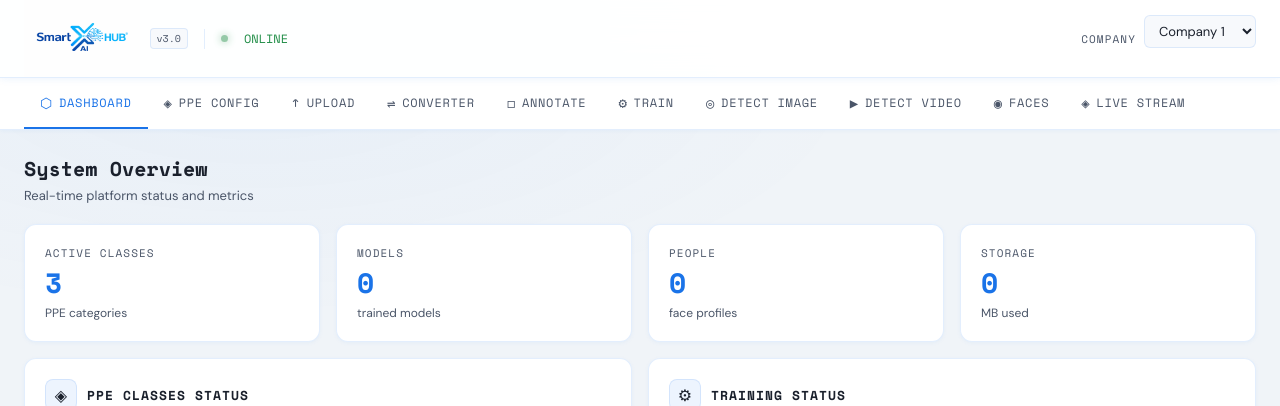
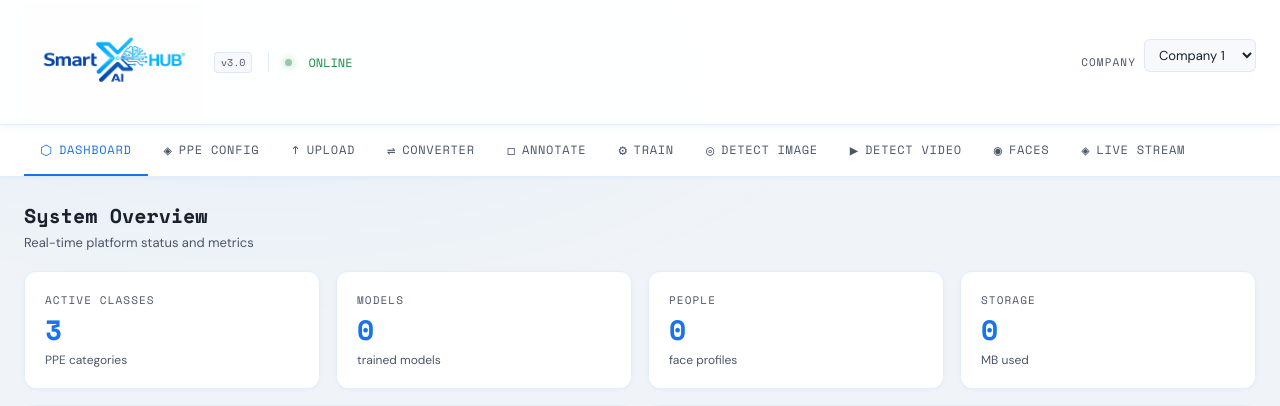
Before and after one commit to Jdsdofp/ai-hub, a FastAPI app: page / in a window 1280 px wide. Shown: the top 406 px of the page. Run offline with FastAPI, Linux system fonts and the light colour scheme.

Commit message:
ajustegdhj

```diff
--- a/app/ui/templates/dashboard.html
+++ b/app/ui/templates/dashboard.html
@@ -64,7 +64,7 @@ body::before {
   display: flex;
   align-items: center;
   gap: 16px;
-  height: 78px;
+  height: 125px;
   box-shadow: 0 1px 8px rgba(26,115,232,0.08);
 }
 
@@ -76,7 +76,7 @@ body::before {
 }
 
 .logo-img {
-  height: 77px;
+  height: 120px;
   width: auto;
   object-fit: contain;
 }
```
